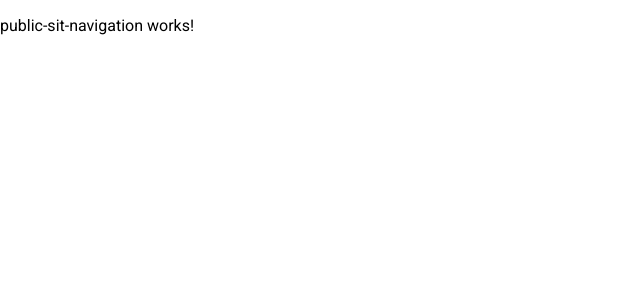
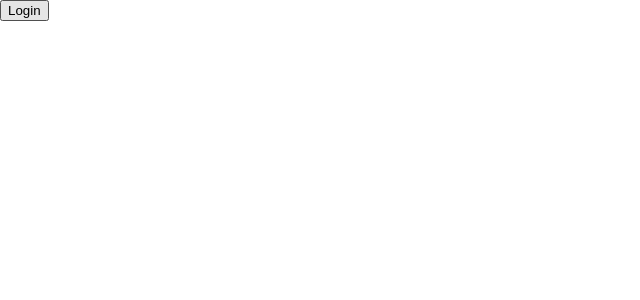
Before and after one commit to ajpulluvelil/pet_shop_ui, an Angular app: page /public-sit in a window 1280 px wide. Shown: the top 300 px of the page, without its empty margins (0-640 px from the left). Built offline with nearby package versions, Linux system fonts and the light colour scheme.

Commit message:
basic structure

```diff
--- a/src/app/admin-module/admin-navigation/admin-navigation.component.ts
+++ b/src/app/admin-module/admin-navigation/admin-navigation.component.ts
@@ -1,4 +1,5 @@
 import { Component, OnInit } from '@angular/core';
+import { Router } from '@angular/router';
 
 @Component({
   selector: 'app-admin-navigation',
@@ -7,7 +8,9 @@ import { Component, OnInit } from '@angular/core';
 })
 export class AdminNavigationComponent implements OnInit {
 
-  constructor() { }
+  constructor(
+    private router: Router
+  ) { }
 
   ngOnInit(): void {
   }
--- a/src/app/login-module/user-login/user-login.component.html
+++ b/src/app/login-module/user-login/user-login.component.html
@@ -1 +1,5 @@
-<p>user-login works!</p>
+<div class="container">
+    <div class="form-container">
+        <button class="user-registration" (click)="userRegistration()">Register</button>
+    </div>
+</div>
--- a/src/app/login-module/user-login/user-login.component.ts
+++ b/src/app/login-module/user-login/user-login.component.ts
@@ -1,4 +1,5 @@
 import { Component, OnInit } from '@angular/core';
+import { Router } from '@angular/router';
 
 @Component({
   selector: 'app-user-login',
@@ -7,9 +8,15 @@ import { Component, OnInit } from '@angular/core';
 })
 export class UserLoginComponent implements OnInit {
 
-  constructor() { }
+  constructor(
+    private router: Router
+  ) { }
 
   ngOnInit(): void {
   }
 
+  userRegistration() {
+    this.router.navigate(['/login/user-registration']);
+  }
+
 }
--- a/src/app/public-sit-module/public-sit-navigation/public-sit-navigation.component.html
+++ b/src/app/public-sit-module/public-sit-navigation/public-sit-navigation.component.html
@@ -1 +1,5 @@
-<p>public-sit-navigation works!</p>
+<div class="container">
+    <div class="form-container">
+        <button class="login-button" (click)="loginAuthentication()">Login</button>
+    </div>
+</div>
--- a/src/app/public-sit-module/public-sit-navigation/public-sit-navigation.component.ts
+++ b/src/app/public-sit-module/public-sit-navigation/public-sit-navigation.component.ts
@@ -1,4 +1,5 @@
 import { Component, OnInit } from '@angular/core';
+import { Router } from '@angular/router';
 
 @Component({
   selector: 'app-public-sit-navigation',
@@ -7,9 +8,15 @@ import { Component, OnInit } from '@angular/core';
 })
 export class PublicSitNavigationComponent implements OnInit {
 
-  constructor() { }
+  constructor(
+    private router: Router
+  ) { }
 
   ngOnInit(): void {
   }
 
+  loginAuthentication() {
+    this.router.navigate(['/login']);
+  }
+
 }
```
